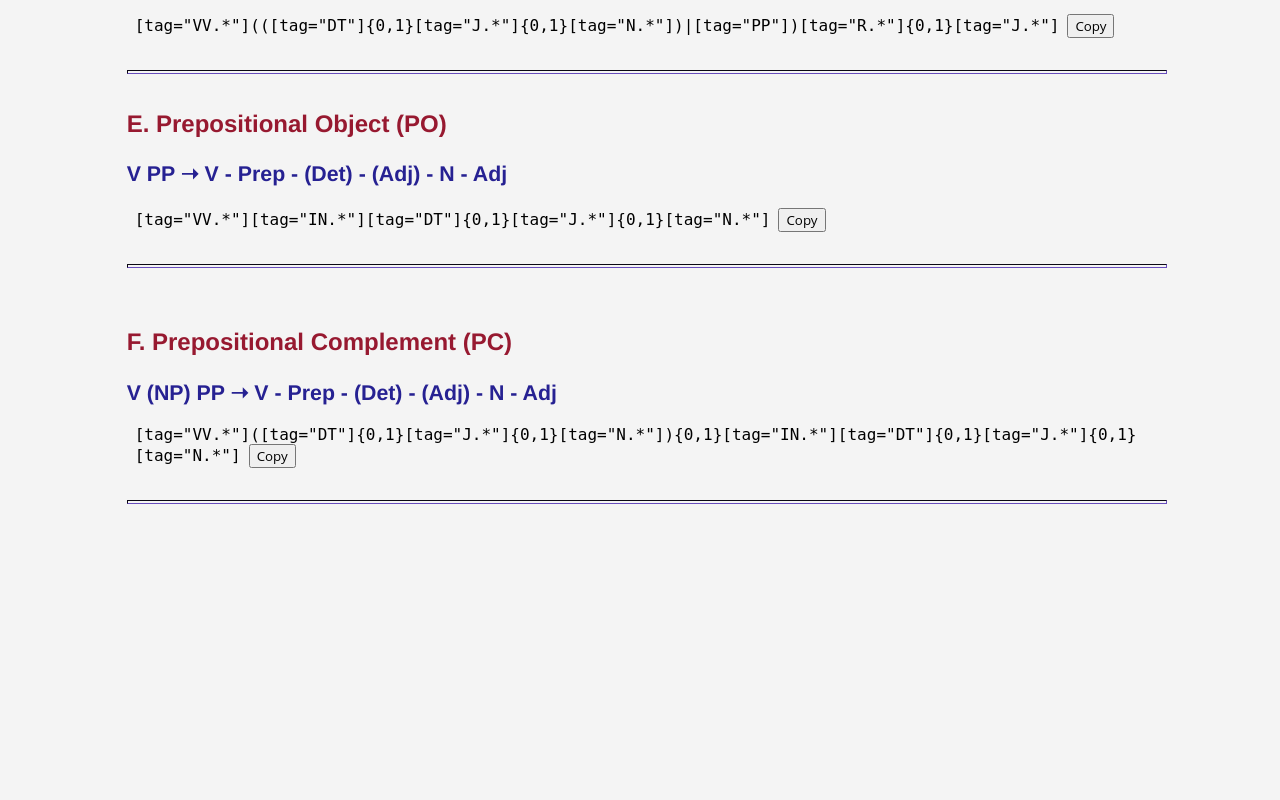
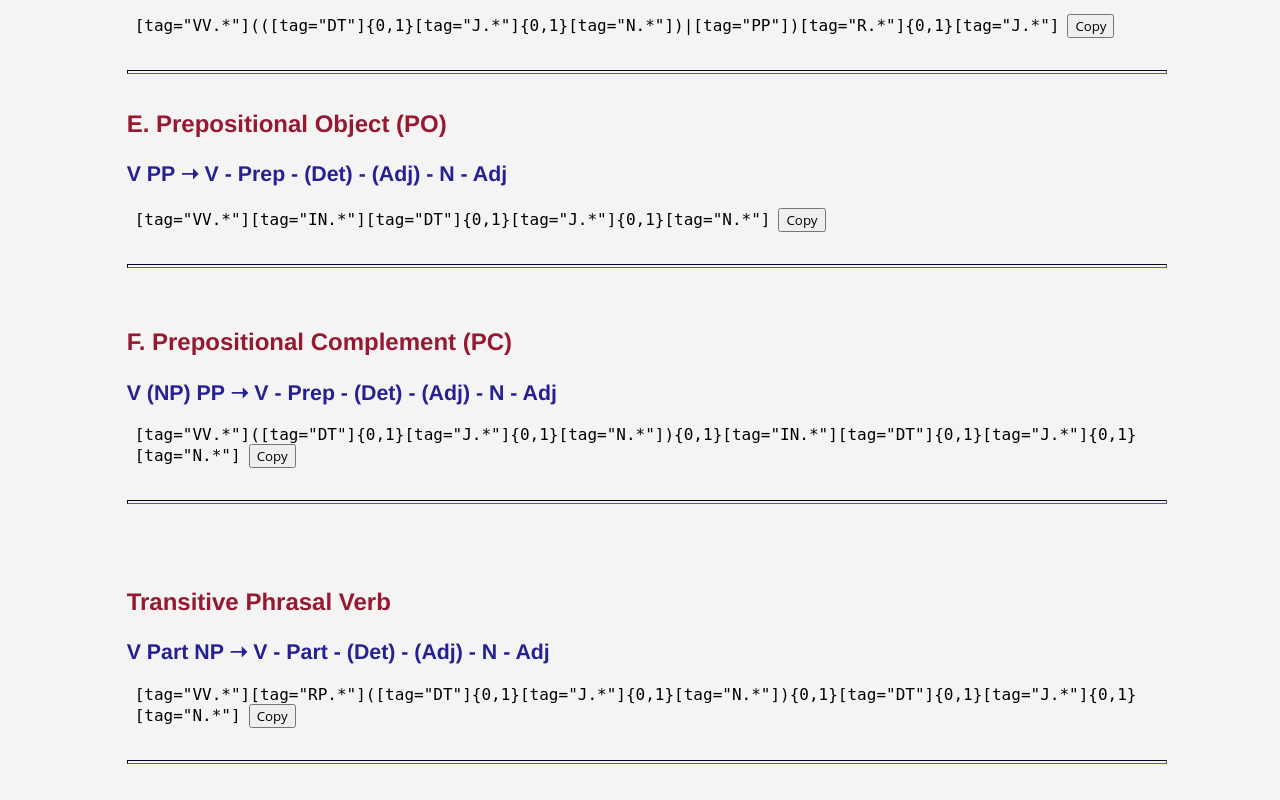
Before and after one commit to jmfontana/dia-corpora, a plain HTML site: page searches_grammatical_functions.html in a window 1280 px wide. Shown: the part 780-1580 px from the top of the page. Before the commit the page ends 1403 px from the top, so only its background shows below. Drawn offline with Linux system fonts and the light colour scheme.

Commit message:
Plus Phrasal Verbs

```diff
--- a/searches_grammatical_functions.html
+++ b/searches_grammatical_functions.html
@@ -312,6 +312,17 @@ F. Prepositional Complement (PC)
     <br>  <br>
 <hr>
     <br>
+       <br>
+     <br>
+    <div class="TitleBurgundyBig">
+Transitive Phrasal Verb
+  </div>
+      <p class="TitleBluishSmall">V Part NP ➝  V - Part - (Det) - (Adj) - N -  Adj</p>
+
+    <span class="mono"><code>[tag="VV.*"][tag="RP.*"]([tag="DT"]{0,1}[tag="J.*"]{0,1}[tag="N.*"]){0,1}[tag="DT"]{0,1}[tag="J.*"]{0,1}[tag="N.*"]</code></span>
+    <br>  <br>
+<hr>
+    <br>
 </body>
 
 </html>
```
